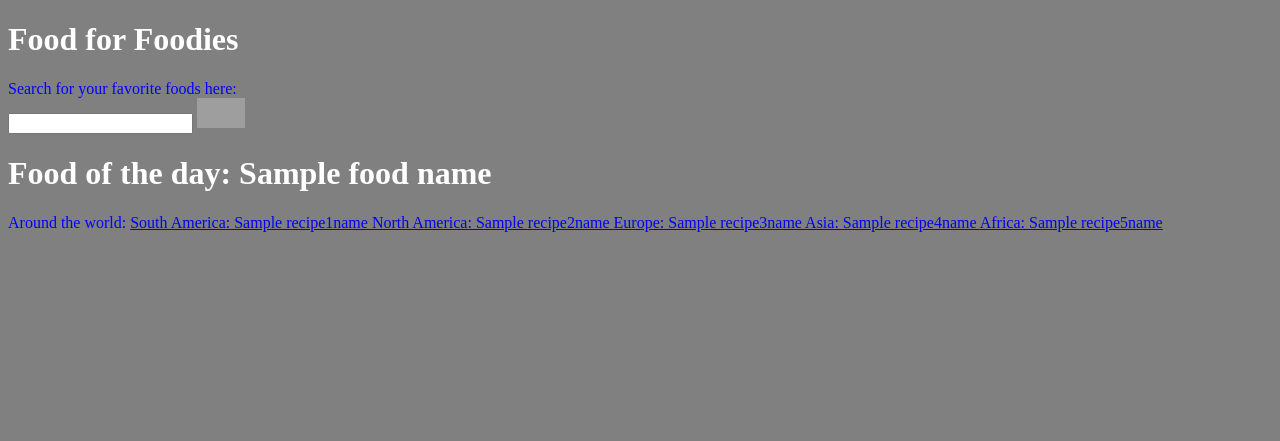
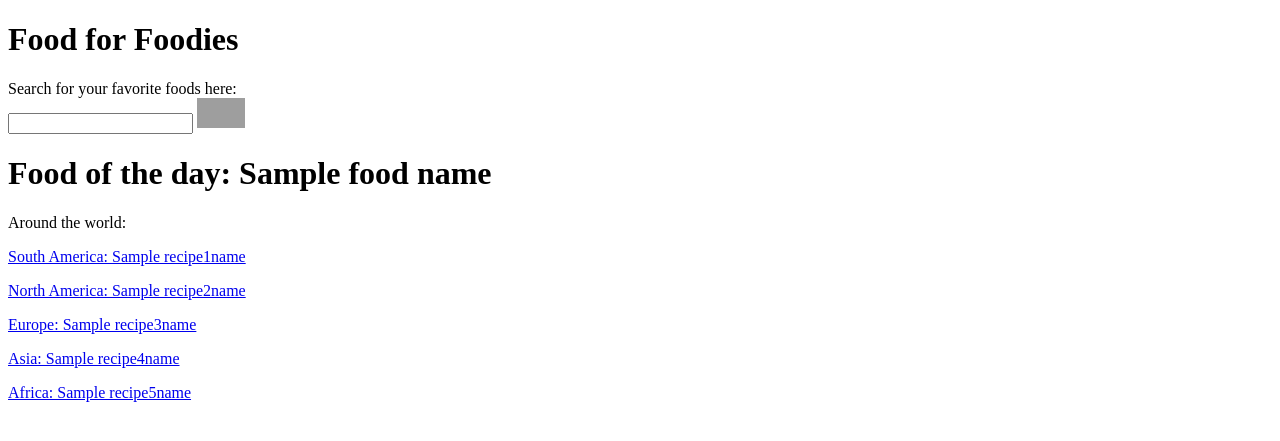
Before and after one commit to ElMiggie/FoodForFoodies, a Python web app: template templates/welcome.html in a window 1280 px wide. Shown: the top 441 px of the page. Run offline with Jinja, Linux system fonts and the light colour scheme; the template is opened without the code that fills it: most values are stand-ins (such as "Sample title", 1, 10 or a date in 2020); grey boxes are pictures that could not be loaded.

Commit message:
created css file for the main page

```diff
--- /dev/null
+++ b/StyleSheets/main-page.css
@@ -0,0 +1,11 @@
+.header {
+
+}
+
+.randomsection {
+
+}
+
+.randrecipes {
+
+}
--- a/main.py
+++ b/main.py
@@ -31,7 +31,6 @@ jinja_current_dir = jinja2.Environment(
 class MainHandler(webapp2.RequestHandler):
     def get(self):
         start_template = jinja_current_dir.get_template("Templates/welcome.html")
-        # self.response.write(start_template.render())
         randomFoodList = ["Apple", "Peaches", "Pomegranate"]
         foodIndex = random.randint(0, 2)
         foods = models.Food.query().fetch()
--- a/templates/welcome.html
+++ b/templates/welcome.html
@@ -19,7 +19,7 @@
 <html>
   <head>
     <title>Food For Foodies</title>
-    <link rel="stylesheet" type="text/css" href="StyleSheets/boring-style.css">
+    <link rel="stylesheet" type="text/css" href="StyleSheets/main-page.css">
   </head>
   <body>
     <h1> Food for Foodies</h1>
@@ -31,10 +31,10 @@
       <input type="image" src="static/MagnifyingGlass.png" alt="Search" width="48" height="30">
       <br>
 
-      <h1>Food of the day: {{ food_name }}</h1>
-      Around the world:
-      <a href = '/recipes'> South America: {{ recipe1Name }} </a>
-      <a href = '/recipes'> North America: {{ recipe2Name }} </a>
-      <a href = '/recipes'> Europe: {{ recipe3Name }} </a>
-      <a href = '/recipes'> Asia: {{ recipe4Name }} </a>
-      <a href = '/recipes'> Africa: {{ recipe5Name }} </a>
+      <h1 class="header">Food of the day: {{ food_name }}</h1>
+      <p class="randomsection">Around the world:</p>
+      <p class="randrecipes"><a href = '/recipes'> South America: {{ recipe1Name }} </a></p>
+      <p class="randrecipes"><a href = '/recipes'> North America: {{ recipe2Name }} </a></p>
+      <p class="randrecipes"><a href = '/recipes'> Europe: {{ recipe3Name }} </a></p>
+      <p class="randrecipes"><a href = '/recipes'> Asia: {{ recipe4Name }} </a></p>
+      <p class="randrecipes"><a href = '/recipes'> Africa: {{ recipe5Name }} </a></p>
```
Also changed, not shown: 1 other file.
